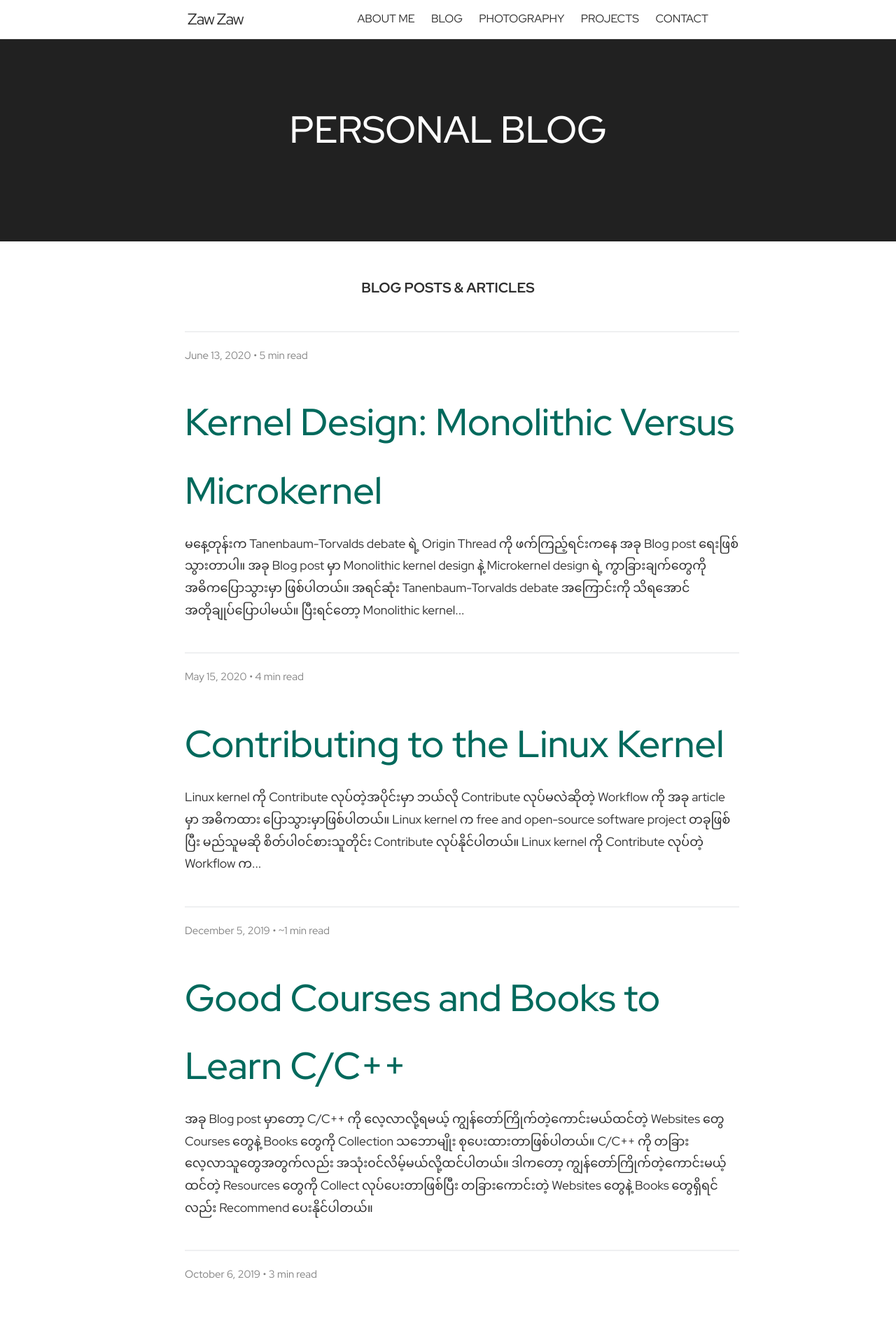
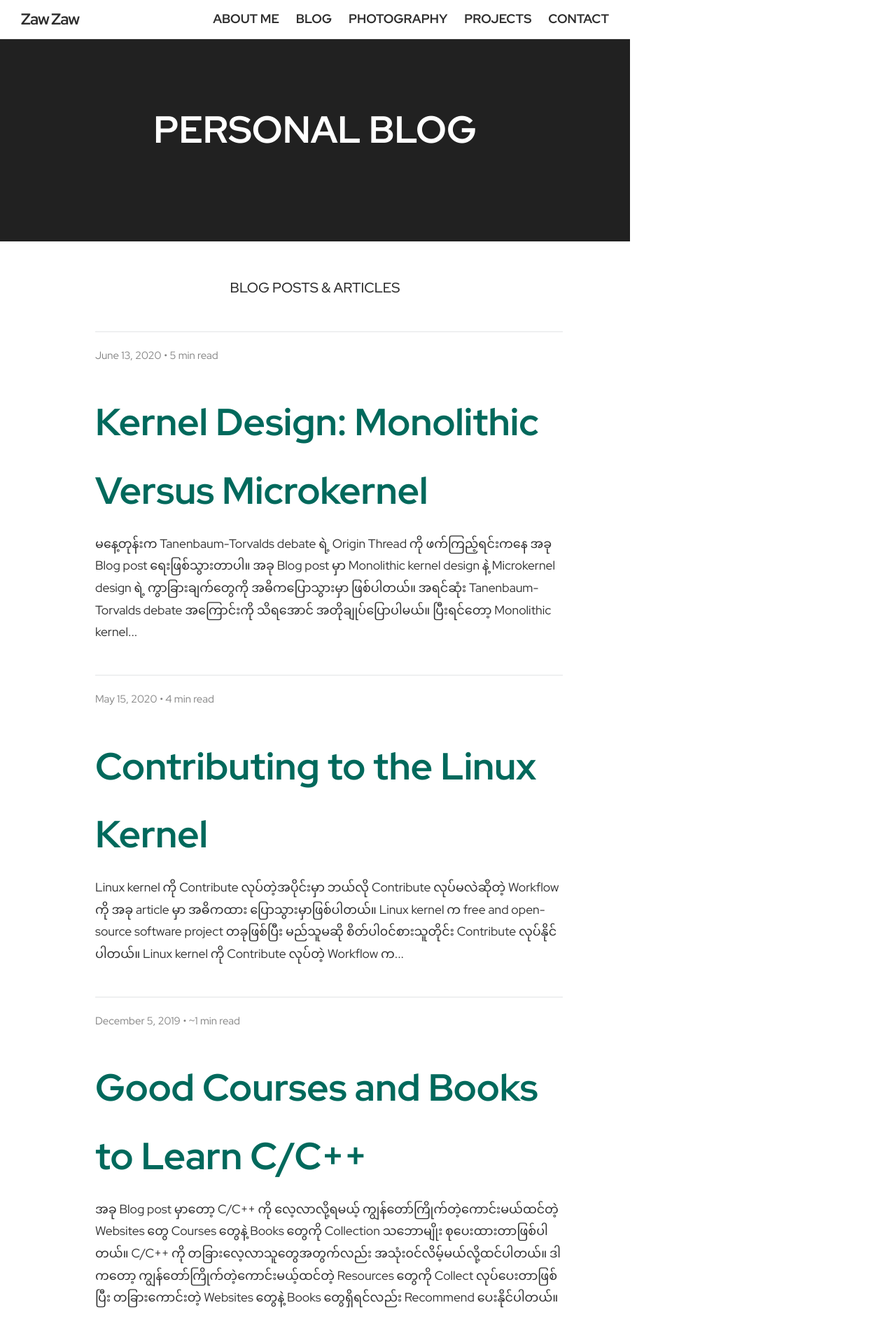
Before and after one commit to zawzaww/zawzaww.github.io, a Jekyll site: the page built from blog/index.html, in a window 1280 px wide. Shown: the top 1895 px of the page at 70% size. Built offline with Jekyll 4.4.1, drawn with Linux system fonts in a browser that asks for light colours; the list of posts is cut into pages by our own code.

Commit message:
_includes: _sass: Add bold text for header fonts and site header

```diff
--- a/_includes/site-header.html
+++ b/_includes/site-header.html
@@ -5,7 +5,7 @@
     {% assign page_paths = site.header_pages | default: default_paths %}
 
     {% if page.layout != 'home' %}
-    <a class="site-title" href="{{ "/" | relative_url }}">{{ site.title | escape }}</a>
+    <a class="site-title" href="{{ "/" | relative_url }}"><b>{{ site.title | escape }}</b></a>
     {% endif %}
 
     {% if page_paths %}
@@ -22,11 +22,11 @@
         </label>
 
         <div class="trigger">
-	  <a class="page-link" href="https://zawzaww.github.io/about">ABOUT ME</a>
-	  <a class="page-link" href="https://zawzaww.github.io/blog">BLOG</a>
-	  <a class="page-link" href="https://zawzaww.github.io/photography">PHOTOGRAPHY</a>
-	  <a class="page-link" href="https://zawzaww.github.io/projects">PROJECTS</a>
-	  <a class="page-link" href="https://zawzaww.github.io/contact">CONTACT</a>
+	  <a class="page-link" href="https://zawzaww.github.io/about"><b>ABOUT ME</b></a>
+	  <a class="page-link" href="https://zawzaww.github.io/blog"><b>BLOG</b></a>
+	  <a class="page-link" href="https://zawzaww.github.io/photography"><b>PHOTOGRAPHY</b></a>
+	  <a class="page-link" href="https://zawzaww.github.io/projects"><b>PROJECTS</b></a>
+	  <a class="page-link" href="https://zawzaww.github.io/contact"><b>CONTACT</b></a>
         </div>
       </nav>
     {% endif %}
--- a/_sass/blog/_layout.scss
+++ b/_sass/blog/_layout.scss
@@ -158,7 +158,7 @@
 .post-link {
   display: block;
   font-size: 54px;
-  font-weight: 500;
+  font-weight: bold;
 
   @include large {
     font-size: 54px;
--- a/_sass/jekyll-theme-cayman-blog.scss
+++ b/_sass/jekyll-theme-cayman-blog.scss
@@ -36,7 +36,13 @@ body {
 }
 
 body {
-  font-size: 100%;
+  height: 100vh;
+  width: 100vh;
+}
+
+body {
+  min-height: 100vh;
+  min-width: 100vh;
 }
 
 a {
@@ -128,7 +134,7 @@ img-circle {
   margin-top: 0;
   font-family: "Red Hat Display", "Helvetica Neue", Helvetica, Arial, sans-serif;
   font-size:  54px;
-  font-weight: 500;
+  font-weight: bold;
   margin-bottom: 0.1rem;
 
   @include large {
--- a/_sass/normalize.scss
+++ b/_sass/normalize.scss
@@ -134,23 +134,23 @@ dfn {
 
 h1 {
   font-size: 45px;
-  font-weight: bold;
+  font-weight: 500;
   margin: 0.67em 0;
 }
 
 h2 {
   font-size: 35px;
-  font-weight: bold;
+  font-weight: 500;
 }
 
 h3 {
   font-size: 25px;
-  font-weight: bold;
+  font-weight: 500;
 }
 
 h4 {
   font-size: 20px;
-  font-weight: bold;
+  font-weight: 500;
 }
 
 /**
```
